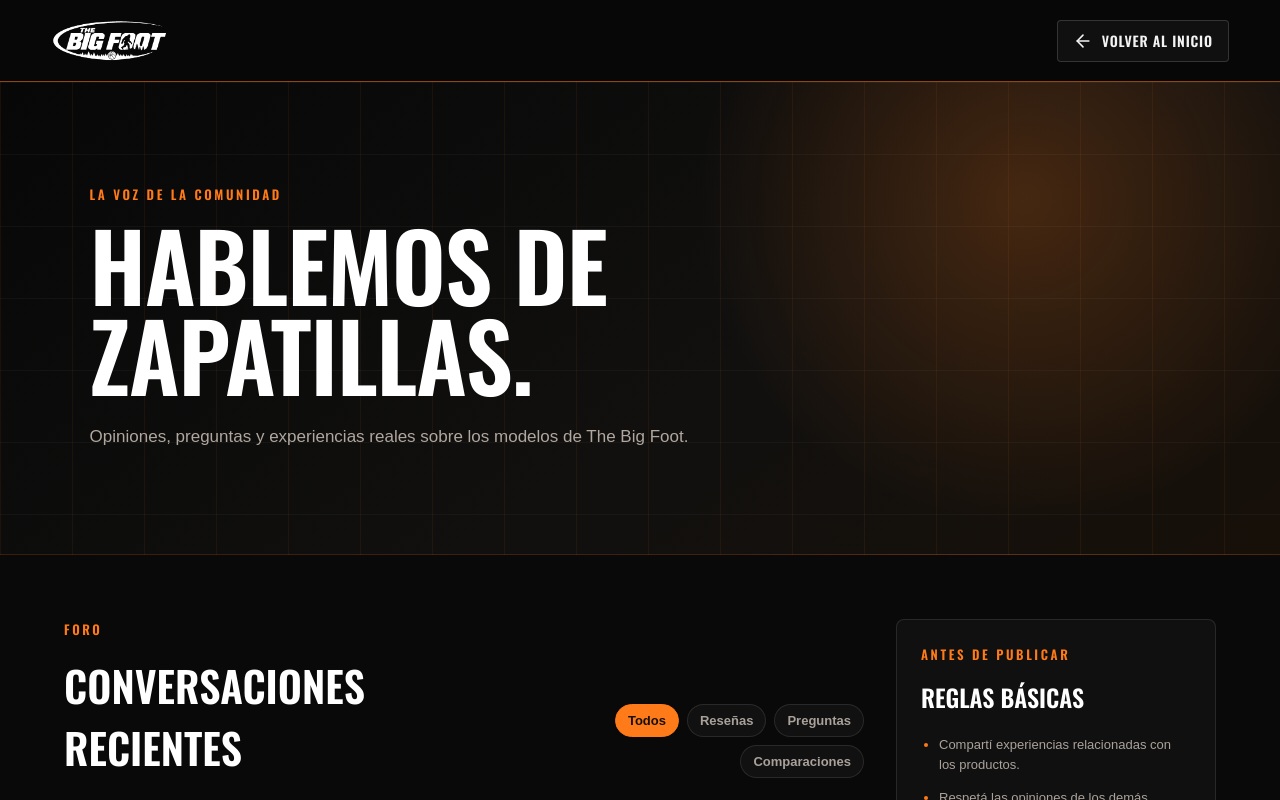
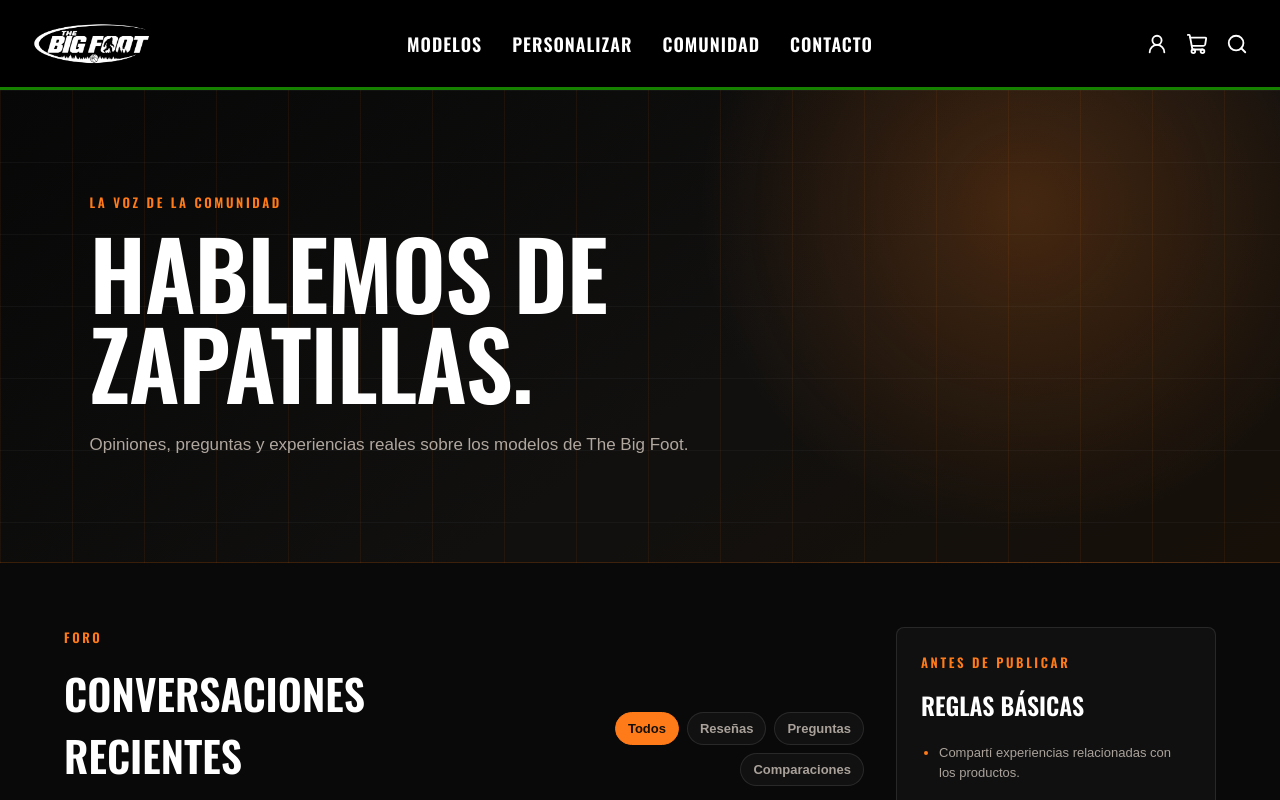
Before and after one commit to olatealejo/Proyecto_Big_Foot, a React (Vite) app: page /comunidad in a window 1280 px wide. Shown: the top 800 px of the page. Built offline with nearby package versions, Linux system fonts and the light colour scheme.

Commit message:
feat: agregar navbar de inicio en comunidad

```diff
--- a/src/pages/Comunidad.jsx
+++ b/src/pages/Comunidad.jsx
@@ -1,7 +1,15 @@
 import { Link } from 'react-router-dom'
-import { ArrowLeft, MessageCircle, Star, TrendingUp } from 'lucide-react'
+import {
+  MessageCircle,
+  Search,
+  ShoppingCart,
+  Star,
+  TrendingUp,
+  UserRound,
+} from 'lucide-react'
 
-import logo from '../assets/Logo_Web_transparente.png'
+import logo from '../assets/Logo_Web.jpeg'
+import './Inicio.css'
 import './Comunidad.css'
 
 const publicaciones = [
@@ -49,15 +57,31 @@ const publicaciones = [
 function Comunidad() {
   return (
     <div className="comunidad-pagina">
-      <nav className="comunidad-navegacion" aria-label="Navegación de comunidad">
-        <Link to="/" className="comunidad-logo" aria-label="Ir al inicio">
-          <img src={logo} alt="The Big Foot" />
+      <nav className="navbar">
+        <Link to="/" className="navbar-logo">
+          <img src={logo} alt="Logo The Big Foot" />
         </Link>
 
-        <Link to="/" className="comunidad-volver">
-          <ArrowLeft size={20} strokeWidth={1.9} />
-          <span>Volver al inicio</span>
-        </Link>
+        <div className="navbar-menu">
+          <Link to="/catalogo">Modelos</Link>
+          <Link to="/personalizar">Personalizar</Link>
+          <Link to="/comunidad">Comunidad</Link>
+          <Link to="/contacto">Contacto</Link>
+        </div>
+
+        <div className="navbar-iconos">
+          <Link to="/login" aria-label="Iniciar sesión">
+            <UserRound />
+          </Link>
+
+          <Link to="/carrito" aria-label="Carrito">
+            <ShoppingCart />
+          </Link>
+
+          <button type="button" aria-label="Buscar">
+            <Search />
+          </button>
+        </div>
       </nav>
 
       <header className="comunidad-encabezado">
```
